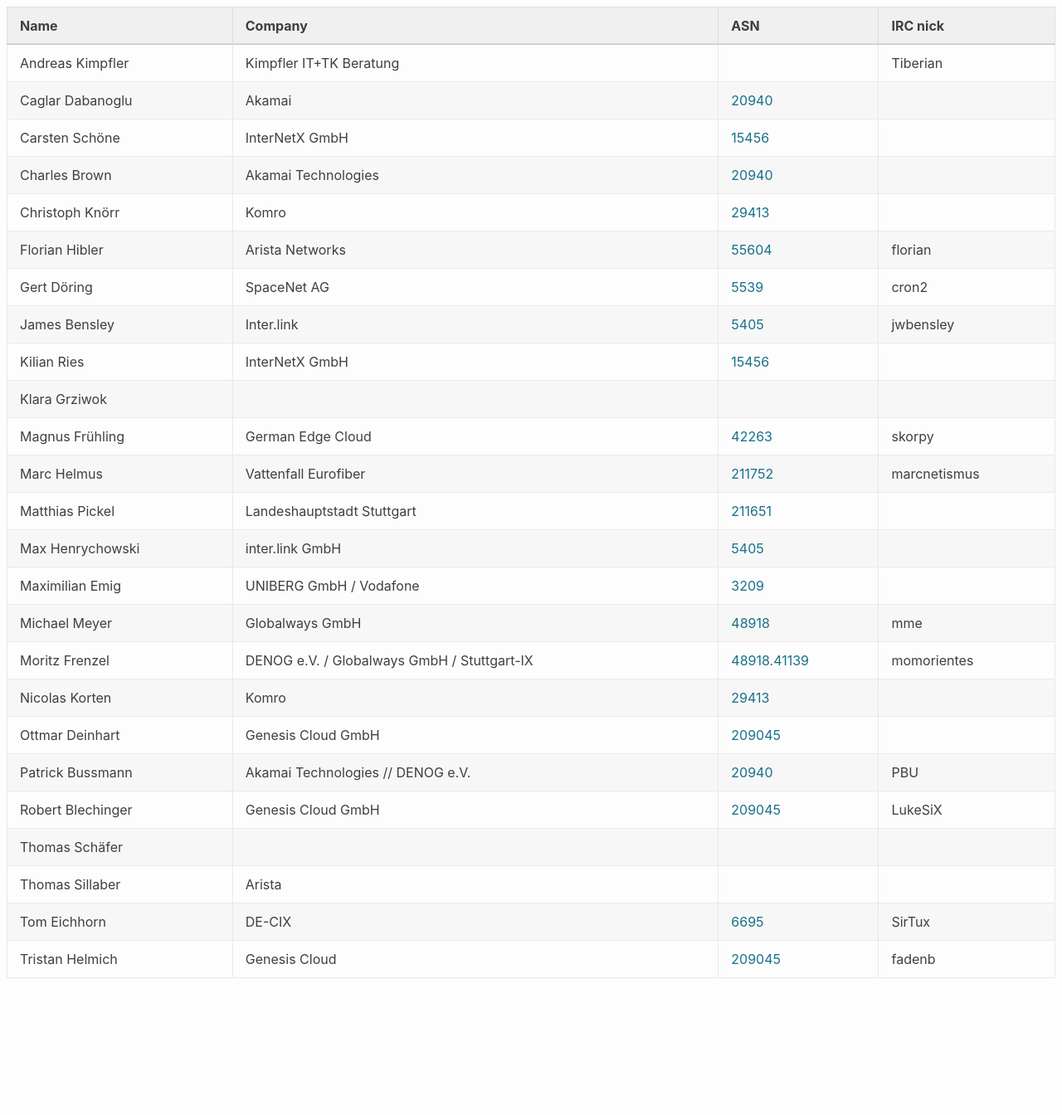
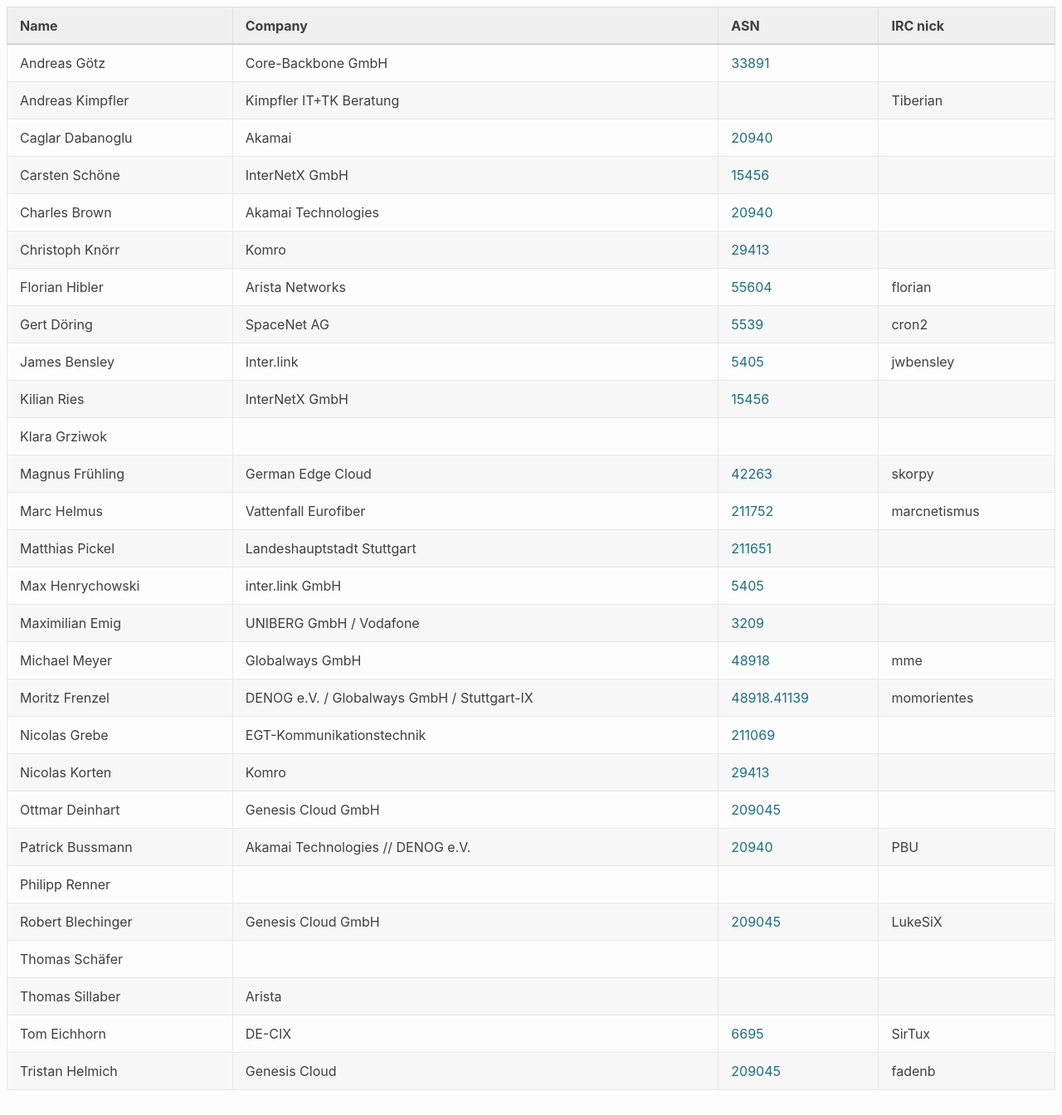
Before and after one commit to denog/pretix-attendeelist, a Jekyll site: the page built from meetup2023_01/index.markdown, in a window 1280 px wide and 1344 px high. Shown: the whole window at 83% size. Built offline with Jekyll 4.4.1, drawn with Linux system fonts in a browser that asks for light colours.

Commit message:
Latest data: Mon Feb 27 09:29:44 UTC 2023

```diff
--- a/_data/attendees_denog_meetup_2023_01.json
+++ b/_data/attendees_denog_meetup_2023_01.json
@@ -1,4 +1,10 @@
 [
+  {
+    "name": "Andreas Götz",
+    "company": "Core-Backbone GmbH",
+    "irc": null,
+    "asn": "33891"
+  },
   {
     "name": "Andreas Kimpfler",
     "company": "Kimpfler IT+TK Beratung",
@@ -102,6 +108,12 @@
     "asn": "48918.41139"
   },
   {
+    "name": "Nicolas Grebe",
+    "company": "EGT-Kommunikationstechnik",
+    "irc": null,
+    "asn": "211069"
+  },
+  {
     "name": "Nicolas Korten",
     "company": "Komro",
     "irc": null,
@@ -118,6 +130,12 @@
     "company": "Akamai Technologies // DENOG e.V.",
     "irc": "PBU",
     "asn": "20940"
+  },
+  {
+    "name": "Philipp Renner",
+    "company": null,
+    "irc": null,
+    "asn": null
   },
   {
     "name": "Robert Blechinger",
```
